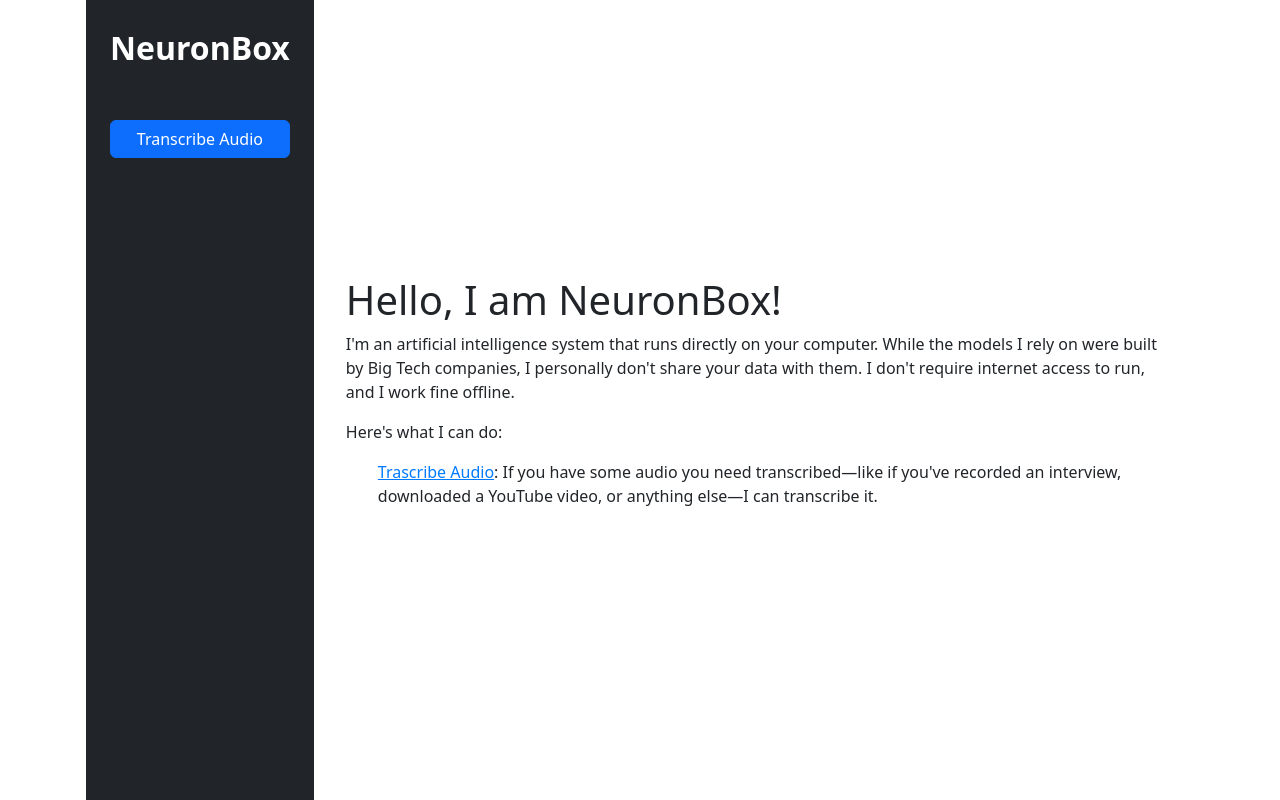
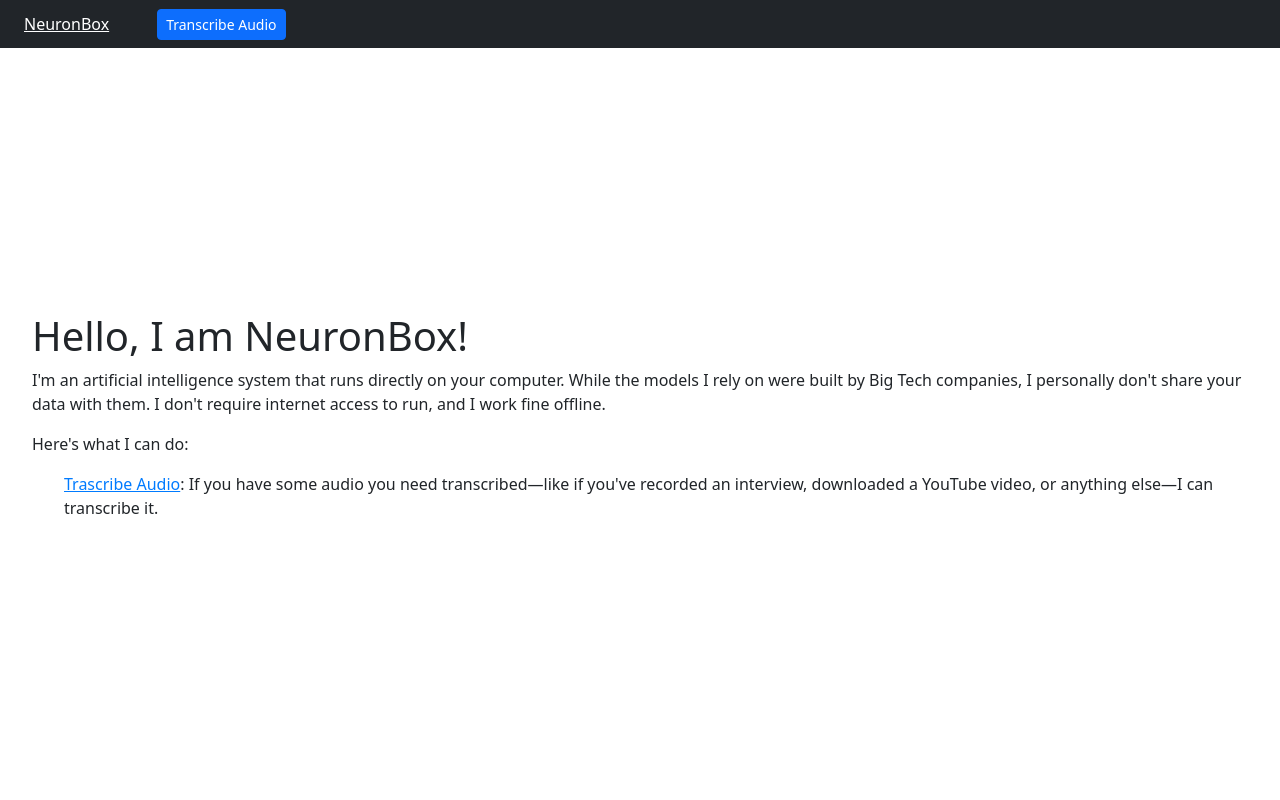
Before and after one commit to micahflee/neuronbox, a Vue app in the folder frontend/: page / in a window 1280 px wide. Built offline with nearby package versions, Linux system fonts and the light colour scheme.

Commit message:
Host bootstrap locally instead of loading from CDN, and make the frontend nicer

```diff
--- a/frontend/index.html
+++ b/frontend/index.html
@@ -5,19 +5,10 @@
     <meta charset="utf-8" />
     <title>NeuronBox</title>
     <meta name="viewport" content="width=device-width, initial-scale=1.0">
-    <link href="https://cdn.jsdelivr.net/npm/bootstrap@5.3.0-alpha3/dist/css/bootstrap.min.css" rel="stylesheet"
-        integrity="sha384-KK94CHFLLe+nY2dmCWGMq91rCGa5gtU4mk92HdvYe+M/SXH301p5ILy+dN9+nJOZ" crossorigin="anonymous">
 </head>
 
 <body>
-    <div class="container px-3 mx-auto" id="app"></div>
-    <noscript>
-        <p><strong>Neuronbox requires javascript</strong></p>
-    </noscript>
-
-    <script src="https://cdn.jsdelivr.net/npm/bootstrap@5.3.0-alpha3/dist/js/bootstrap.bundle.min.js"
-        integrity="sha384-ENjdO4Dr2bkBIFxQpeoTz1HIcje39Wm4jDKdf19U8gI4ddQ3GYNS7NTKfAdVQSZe"
-        crossorigin="anonymous"></script>
+    <div class="container-fluid px-0" id="app"></div>
     <script type="module" src="/src/main.js"></script>
 </body>
 
--- a/frontend/package.json
+++ b/frontend/package.json
@@ -8,7 +8,7 @@
         "preview": "vite preview"
     },
     "dependencies": {
-        "bootstrap": "^5.2.3",
+        "bootstrap": "^5.3.1",
         "mitt": "^3.0.0",
         "vue": "^3.2.35",
         "vue-router": "^4.0.15"
--- a/frontend/src/App.vue
+++ b/frontend/src/App.vue
@@ -1,15 +1,13 @@
 <template>
-    <div class="vh-100 d-flex flex-row no-padding">
-        <aside class="sidebar bg-dark d-flex flex-column align-items-start p-4">
-            <router-link to="/" class="text-white mb-5" style="font-size: 2rem; font-weight: bold; text-decoration: none;">
-                NeuronBox
-            </router-link>
+    <div class="vh-100 d-flex flex-column">
+        <header class="header bg-dark d-flex align-items-center p-4">
+            <router-link to="/" class="text-white me-5">NeuronBox</router-link>
 
-            <button class="btn btn-primary mb-3 w-100">
+            <button class="btn btn-primary btn-sm">
                 <router-link to="/transcribe" class="text-white text-decoration-none">Transcribe Audio</router-link>
             </button>
-        </aside>
-        <div class="main-content w-100 d-flex justify-content-center align-items-center">
+        </header>
+        <div class="main-content w-100 d-flex justify-content-center align-items-center flex-grow-1">
             <router-view></router-view>
         </div>
     </div>
@@ -19,21 +17,13 @@
 </script>
 
 <style>
-.no-padding {
-    padding-left: 0;
-    padding-right: 0;
-}
-
-
-.sidebar {
-    width: 250px;
-    /* Sidebar width */
+.header {
+    height: 40px;
 }
 
 .main-content {
     padding: 2rem;
     overflow-y: auto;
-    /* Enable scroll if content overflows */
 }
 
 a {
--- a/frontend/src/main.js
+++ b/frontend/src/main.js
@@ -1,5 +1,8 @@
 import { createApp } from 'vue'
 import { createRouter, createWebHistory } from 'vue-router'
+
+import 'bootstrap/dist/css/bootstrap.min.css';
+import 'bootstrap/dist/js/bootstrap.bundle.min.js';
 
 import App from './App.vue';
 import Home from './Pages/Home.vue';
```
Also changed, not shown: 2 other files (tests, documents, lock files or other folders).
